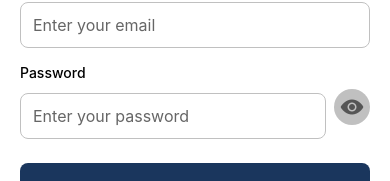
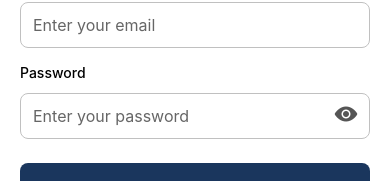
Before and after one commit to Syed-FarooqGiga/gigabhai-frontend, a React Native app: screen /Auth in a window 390 px wide. Shown: the part 315-496 px from the top of the page. Built offline with nearby package versions, Linux system fonts and the light colour scheme; no server answers.

Commit message:
Update EmailAuthScreen.tsx

```diff
--- a/src/screens/EmailAuthScreen.tsx
+++ b/src/screens/EmailAuthScreen.tsx
@@ -201,14 +201,17 @@ const EmailAuthScreen = ({ onSuccess }: EmailAuthScreenProps) => {
 
           <View style={styles.inputContainer}>
             <Text style={[styles.label, { color: colors.text }]}>Password</Text>
-            <View style={{ flexDirection: 'row', justifyContent: 'space-between' }}>
+            <View style={{ position: 'relative' }}>
               <TextInput
-                style={[styles.input, {
-                  backgroundColor: colors.background,
-                  color: colors.text,
-                  borderColor: colors.inputBorder,
-                  flex: 1
-                }]}
+                style={[
+                  styles.input,
+                  {
+                    backgroundColor: colors.background,
+                    color: colors.text,
+                    borderColor: colors.inputBorder,
+                    paddingRight: 44, // space for the icon
+                  },
+                ]}
                 placeholder="Enter your password"
                 placeholderTextColor={colors.timestamp}
                 value={password}
@@ -220,13 +223,13 @@ const EmailAuthScreen = ({ onSuccess }: EmailAuthScreenProps) => {
                 onPress={() => setShowPassword(!showPassword)}
                 accessibilityLabel={showPassword ? 'Hide password' : 'Show password'}
                 style={{
-                  marginLeft: 8,
+                  position: 'absolute',
+                  right: 6,
+                  top: 0,
+                  height: '100%',
+                  justifyContent: 'center',
+                  alignItems: 'center',
                   width: 36,
-                  height: 36,
-                  borderRadius: 18,
-                  backgroundColor: colors.inputBorder,
-                  alignItems: 'center',
-                  justifyContent: 'center',
                 }}
                 hitSlop={{ top: 8, bottom: 8, left: 8, right: 8 }}
                 activeOpacity={0.7}
```
